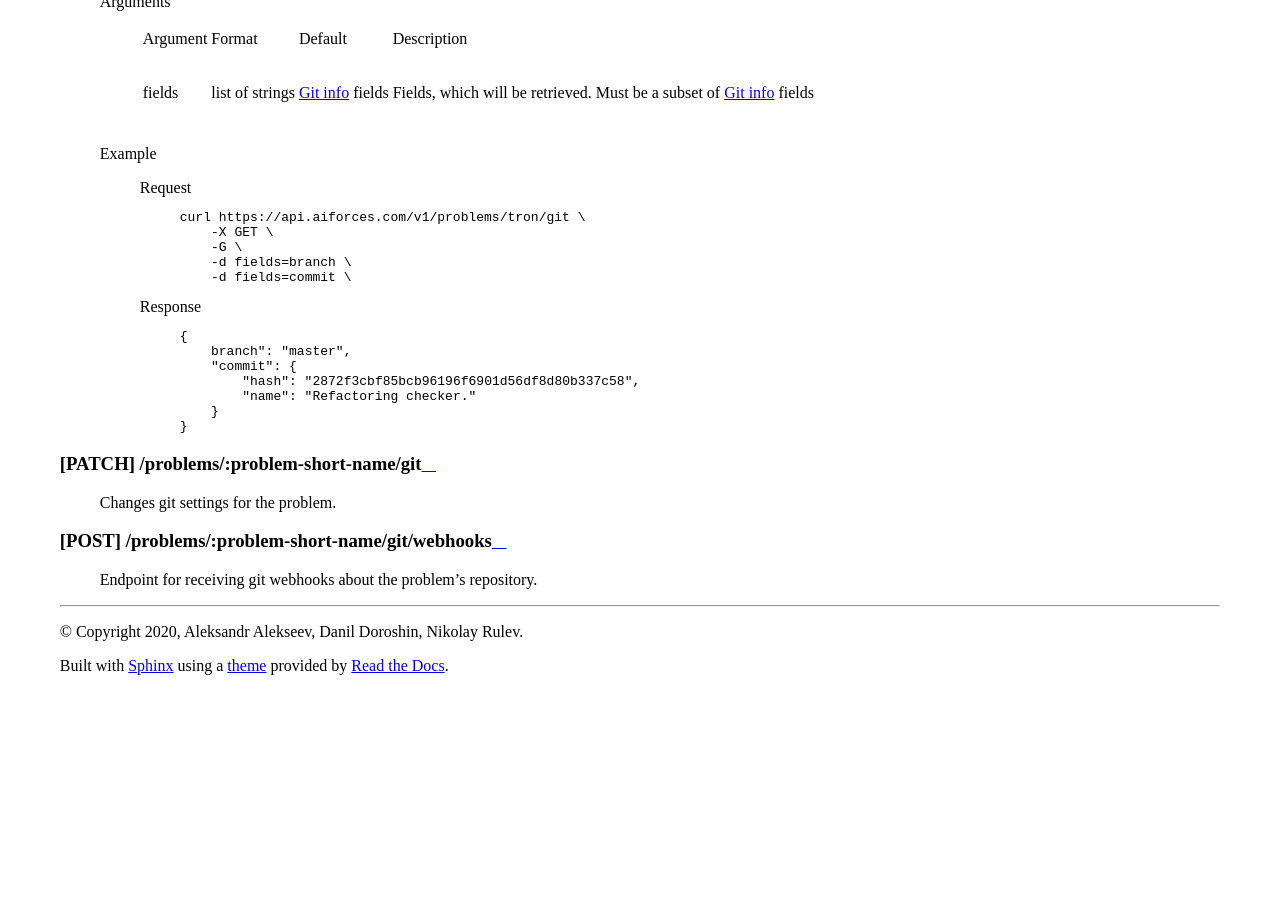
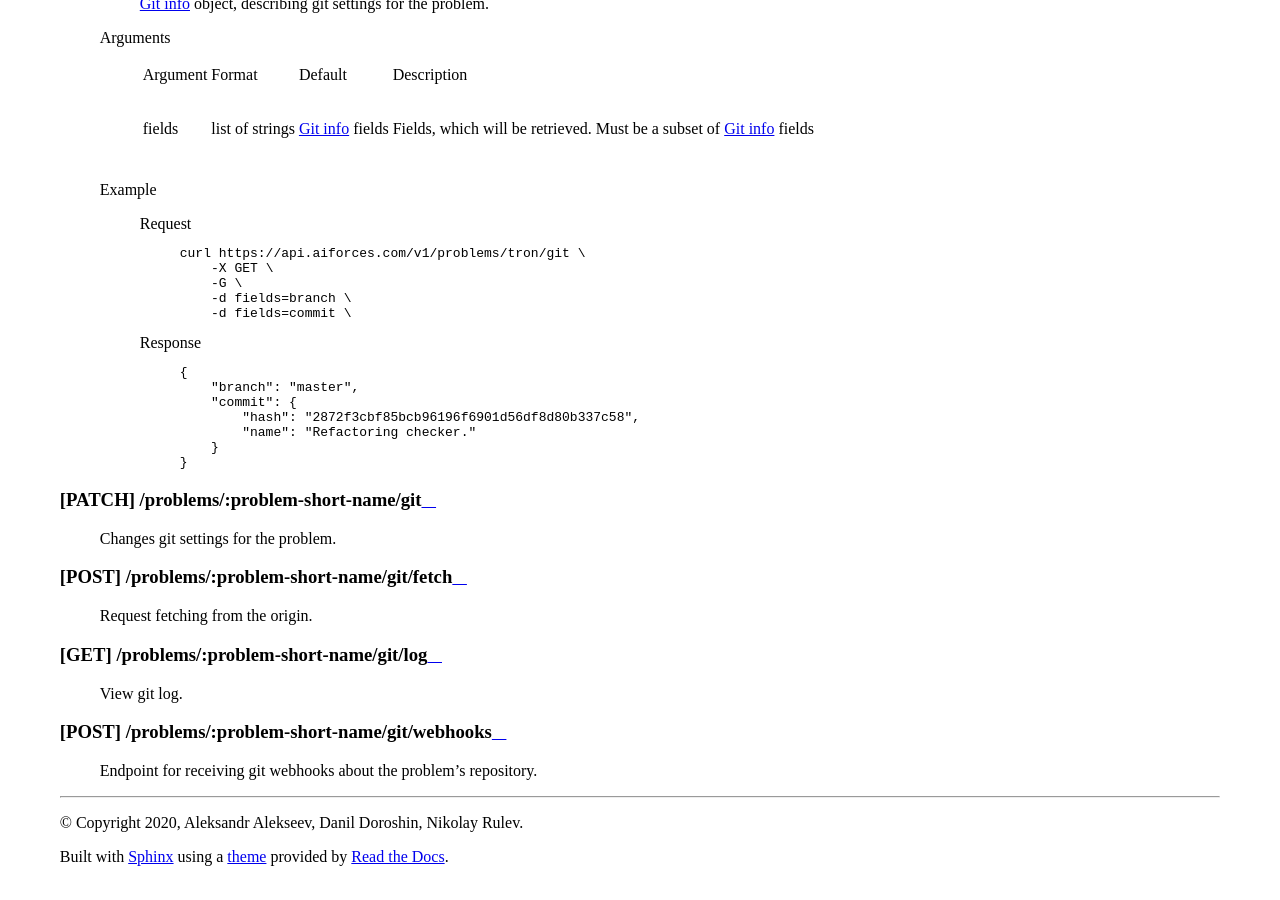
Before and after one commit to AIForces/AIForcesAPI, a Sphinx documentation site: the page built from docs/source/problem.rst, in a window 1280 px wide and 900 px high, scrolled down 2688 px. Built offline with Sphinx 7.4.7 and the Read the Docs theme 2.0.0, drawn with Linux system fonts in a browser that asks for light colours; before the commit the page ends 3397 px from its top, so only the background shows below that; some of the changed text lies outside the part shown.

Commit message:
Added some git endpoints

```diff
--- a/docs/source/problem.rst
+++ b/docs/source/problem.rst
@@ -146,7 +146,7 @@ Endpoints
          .. code-block:: json
 
             {
-                branch": "master",
+                "branch": "master",
                 "commit": {
                     "hash": "2872f3cbf85bcb96196f6901d56df8d80b337c58",
                     "name": "Refactoring checker."
@@ -157,6 +157,14 @@ Endpoints
 -----------------------------------------
    Changes git settings for the problem.
 
+[POST] /problems/:problem-short-name/git/fetch
+----------------------------------------------
+   Request fetching from the origin.
+
+[GET] /problems/:problem-short-name/git/log
+-------------------------------------------
+   View git log.
+
 [POST] /problems/:problem-short-name/git/webhooks
 -------------------------------------------------
    Endpoint for receiving git webhooks about the problem's repository.
```
